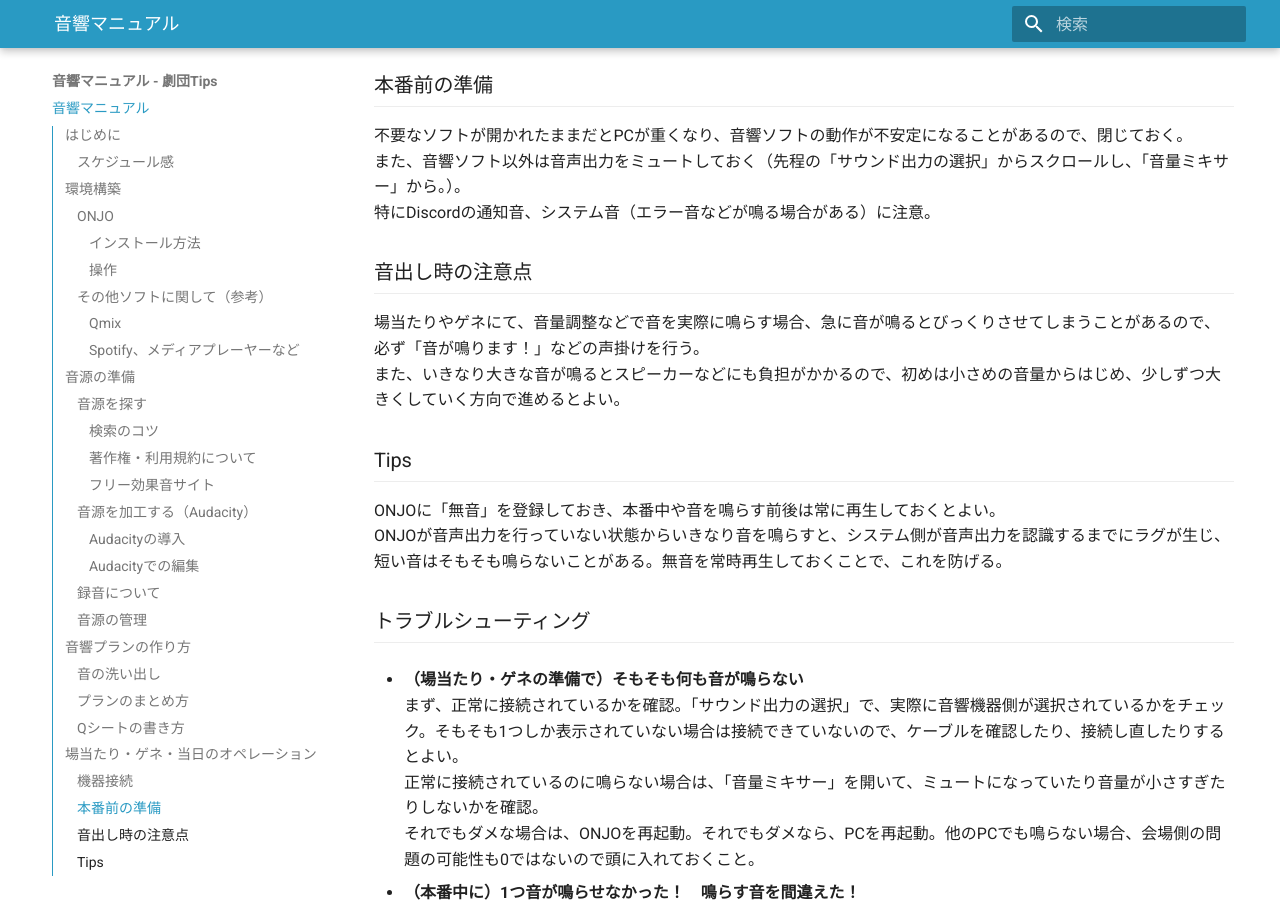
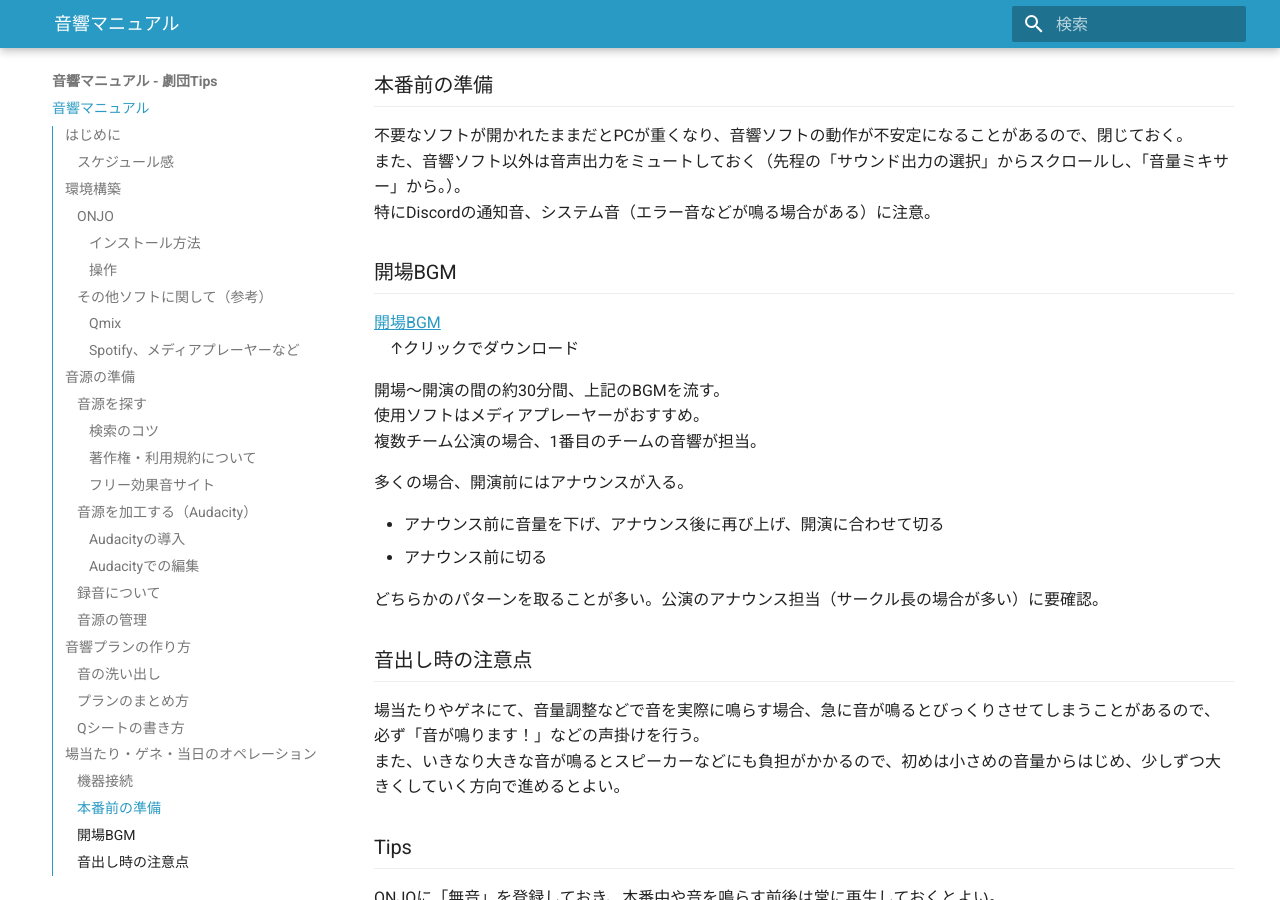
Before and after one commit to rainbowstar2400/Sound_Manual, an MkDocs documentation site: the page built from docs/index.md, in a window 1280 px wide and 900 px high, scrolled down 7520 px. Built offline with MkDocs 1.6.1 and Material for MkDocs 9.7.7, drawn with Linux system fonts in a browser that asks for light colours.

Commit message:
Add: 開場BGM

```diff
--- a/docs/index.md
+++ b/docs/index.md
@@ -239,6 +239,22 @@ Qシートは、「どのシーンか」「どのセリフ・動きの前後か
 また、音響ソフト以外は音声出力をミュートしておく（先程の「サウンド出力の選択」からスクロールし、「音量ミキサー」から。）。
 特にDiscordの通知音、システム音（エラー音などが鳴る場合がある）に注意。
 
+### 開場BGM
+
+<a href="BGM_open.mp3" download>開場BGM</a>
+　↑クリックでダウンロード
+
+開場～開演の間の約30分間、上記のBGMを流す。
+使用ソフトはメディアプレーヤーがおすすめ。
+複数チーム公演の場合、1番目のチームの音響が担当。
+
+多くの場合、開演前にはアナウンスが入る。
+
+- アナウンス前に音量を下げ、アナウンス後に再び上げ、開演に合わせて切る
+- アナウンス前に切る
+
+どちらかのパターンを取ることが多い。公演のアナウンス担当（サークル長の場合が多い）に要確認。
+
 ### 音出し時の注意点
 場当たりやゲネにて、音量調整などで音を実際に鳴らす場合、急に音が鳴るとびっくりさせてしまうことがあるので、必ず「音が鳴ります！」などの声掛けを行う。
 また、いきなり大きな音が鳴るとスピーカーなどにも負担がかかるので、初めは小さめの音量からはじめ、少しずつ大きくしていく方向で進めるとよい。
```
Also changed, not shown: 1 other file.
